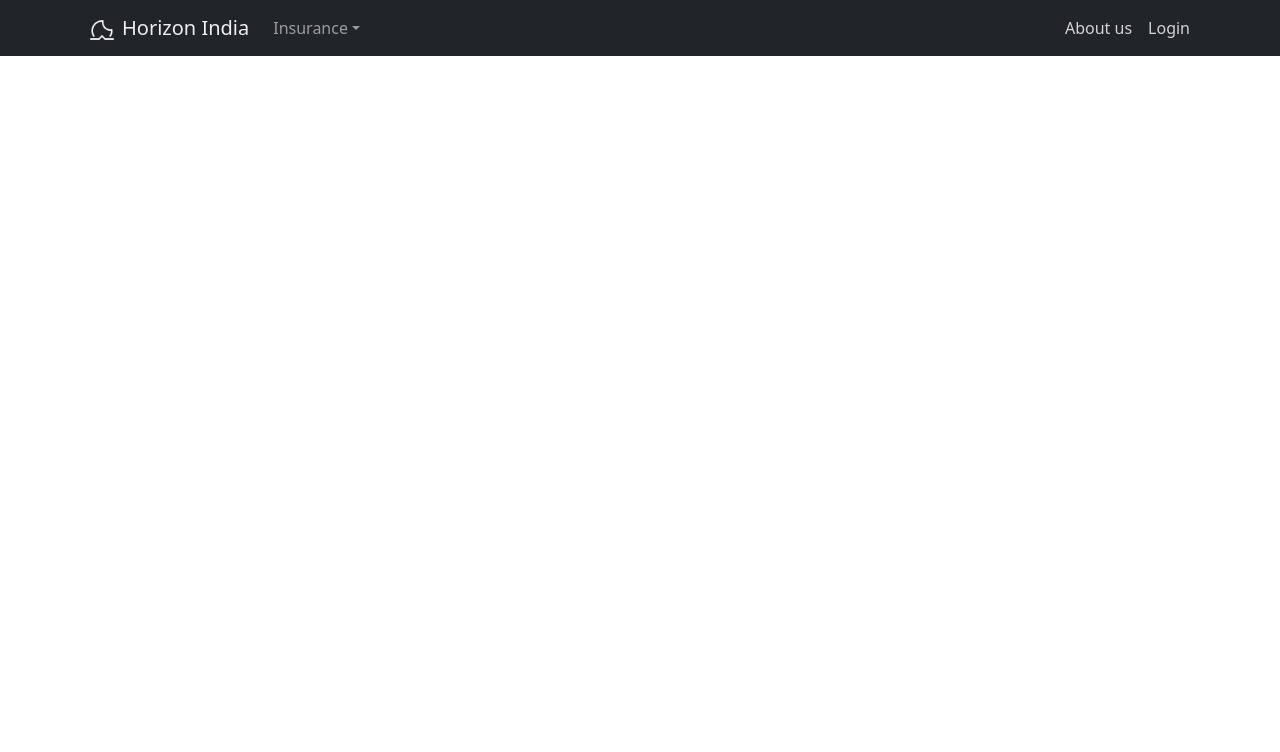
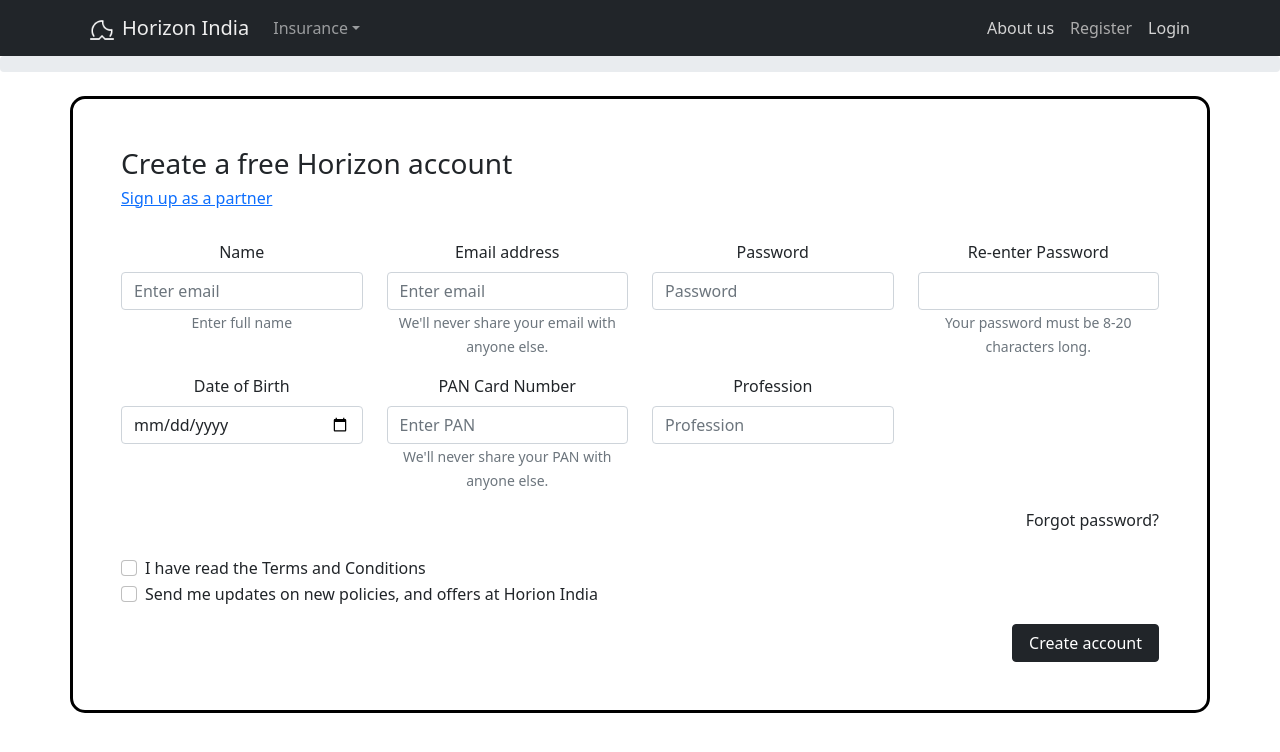
Before and after one commit to satyasrikar/horizon-frontend, a React (Create React App) app: page /register in a window 1280 px wide. Shown: the top 752 px of the page. Built offline with nearby package versions, Linux system fonts and the light colour scheme.

Commit message:
NavBar Update, Login Page UI changed, Register Page Added

```diff
--- a/src/App.js
+++ b/src/App.js
@@ -7,6 +7,7 @@
 import HomeNavbar from "./components/HomeNavbar";
 import AboutUs from "./pages/AboutUs";
 import LoginPage from "./pages/LoginPage";
+import UserRegisterPage from "./pages/UserRegisterPage";
 
 function App() {
   return (
@@ -17,6 +18,7 @@
         <Route exact path="/insurance" component={Insurance}></Route>
         <Route exact path="/about" component={AboutUs}></Route>
         <Route exact path="/login" component={LoginPage}></Route>
+        <Route exact path="/register" component={UserRegisterPage}></Route>
       </Router>
     </div>
   );
--- a/src/components/ChoosePartner.js
+++ b/src/components/ChoosePartner.js
@@ -91,15 +91,22 @@
                               width: "16rem",
                             }}
                           >
-                            <Col>
+                            <Col className="col-12 col-md-6">
                               <span> {partner.name}</span>
                             </Col>
-                            <Col>
+                            <Col className="col-12 col-md-4">
                               <span>
                                 <h6>
                                   <b> ₹{partner.policyAmount}</b>
                                 </h6>
                               </span>
+                            </Col>
+                            <Col className="col-12 col-md-2">
+                              <img
+                                src={partner.imageUrl}
+                                alt=""
+                                style={{ width: "3rem" }}
+                              />
                             </Col>
                           </Row>
                         </Accordion.Header>
@@ -111,9 +118,13 @@
                               style={{ width: "5rem" }}
                             />
                           </Col>
-                          Description: {partner.description} <br />
-                          Discount: {partner.discount}% <br />
-                          <b>Policy Amount: ₹{partner.policyAmount}</b> <br />
+
+                          <Row>
+                            Description: {partner.description}
+                            <br />
+                            Discount: {partner.discount}% <br />
+                            <b>Policy Amount: ₹{partner.policyAmount}</b> <br />
+                          </Row>
                           <Button
                             variant="dark"
                             onClick={() => {
--- a/src/components/GetQuoteForm.js
+++ b/src/components/GetQuoteForm.js
@@ -149,7 +149,9 @@
               </Row>
             </Form>
           ) : (
-            <ChoosePartner />
+            <div className="mt-4 mb-4">
+              <ChoosePartner />
+            </div>
           )}
         </Col>
       </Row>
--- a/src/components/HomeNavbar.js
+++ b/src/components/HomeNavbar.js
@@ -57,6 +57,15 @@
               <NavLink
                 className="navLink"
                 activeClassName="navLinkActive"
+                to="/register"
+              >
+                Register
+              </NavLink>
+            </Nav.Link>
+            <Nav.Link>
+              <NavLink
+                className="navLink"
+                activeClassName="navLinkActive"
                 to="/login"
               >
                 Login
--- a/src/pages/LoginPage.js
+++ b/src/pages/LoginPage.js
@@ -5,9 +5,15 @@
 const LoginPage = () => {
   return (
     <div>
-      <Container>
-        <Row className="justify-content-center mt-4" md={2}>
-          <Form>
+      <Container className="mt-4">
+        <Row className="justify-content-center" md={2}>
+          <Form
+            style={{ border: "3px solid black", borderRadius: "15px" }}
+            className="p-5"
+          >
+            <Row>
+              <h3 className="text-start">Login to Horizon</h3>
+            </Row>
             <Form.Group className="mb-3" controlId="formBasicEmail">
               <Form.Label>Email address</Form.Label>
               <Form.Control type="email" placeholder="Enter email" />
@@ -54,7 +60,8 @@
               <Button
                 variant="dark"
                 type="submit"
-                style={{ paddingInline: "1rem" }}
+                // style={{ paddingInline: "1rem" }}
+                className="px-3"
               >
                 <img
                   src="images/enter-invert.png"
--- /dev/null
+++ b/src/pages/UserRegisterPage.js
@@ -0,0 +1,156 @@
+import React, { useEffect, useState } from "react";
+import {
+  Form,
+  Button,
+  Container,
+  Row,
+  Col,
+  ProgressBar,
+} from "react-bootstrap";
+import "bootstrap/dist/css/bootstrap.min.css";
+import { Link } from "react-router-dom";
+
+const UserRegisterPage = () => {
+  const [progress, setProgress] = useState(0);
+
+  return (
+    <div>
+      <ProgressBar animated variant="success" now={progress} />
+      <Container className="mt-4">
+        <Row className="justify-content-center" xs={1} md={1}>
+          <Form
+            style={{ border: "3px solid black", borderRadius: "15px" }}
+            className="p-5"
+          >
+            <Row className="mb-4">
+              <h3 className="text-start">Create a free Horizon account</h3>
+              <h6 className="text-start">
+                <Link to="/">Sign up as a partner</Link>
+              </h6>
+            </Row>
+            <Row xs={1} sm={1} md={4}>
+              <Col>
+                <Form.Group className="mb-3" controlId="formBasicEmail">
+                  <Form.Label>Name</Form.Label>
+                  <Form.Control type="email" placeholder="Enter email" />
+                  <Form.Text className="text-muted">Enter full name</Form.Text>
+                </Form.Group>
+              </Col>
+              <Col>
+                <Form.Group className="mb-3" controlId="formBasicEmail">
+                  <Form.Label>Email address</Form.Label>
+                  <Form.Control type="email" placeholder="Enter email" />
+                  <Form.Text className="text-muted">
+                    We'll never share your email with anyone else.
+                  </Form.Text>
+                </Form.Group>
+              </Col>
+              <Col>
+                <Form.Group className="mb-3" controlId="formBasicPassword">
+                  <Form.Label>Password</Form.Label>
+                  <Form.Control type="password" placeholder="Password" />
+                </Form.Group>
+              </Col>
+              <Col>
+                <Form.Group className="mb-3" controlId="formBasicPassword">
+                  <Form.Label htmlFor="inputPassword5">
+                    Re-enter Password
+                  </Form.Label>
+                  <Form.Control
+                    type="password"
+                    id="inputPassword5"
+                    aria-describedby="passwordHelpBlock"
+                  />
+                  <Form.Text id="passwordHelpBlock" muted>
+                    Your password must be 8-20 characters long.
+                  </Form.Text>
+                </Form.Group>
+              </Col>
+            </Row>
+
+            <Row xs={1} sm={1} md={4}>
+              <Col>
+                <Form.Group className="mb-3" controlId="formBasicEmail">
+                  <Form.Label>Date of Birth</Form.Label>
+                  <Form.Control type="date" placeholder="Enter email" />
+                </Form.Group>
+              </Col>
+              <Col>
+                <Form.Group className="mb-3" controlId="formBasicEmail">
+                  <Form.Label>PAN Card Number</Form.Label>
+                  <Form.Control type="number" placeholder="Enter PAN" />
+                  <Form.Text className="text-muted">
+                    We'll never share your PAN with anyone else.
+                  </Form.Text>
+                </Form.Group>
+              </Col>
+
+              <Col>
+                <Form.Group className="mb-3" controlId="formBasicPassword">
+                  <Form.Label>Profession</Form.Label>
+                  <Form.Control type="text" placeholder="Profession" />
+                </Form.Group>
+              </Col>
+            </Row>
+
+            <div
+              style={{
+                display: "flex",
+                width: "100%",
+                justifyContent: "space-between",
+              }}
+            >
+              <div className="text-start">
+                <Form.Group className="mt-5" controlId="formBasicCheckbox">
+                  <div key={`inline-checkbox`}>
+                    <Form.Check
+                      type="checkbox"
+                      id={`inline-checkbox`}
+                      inline
+                      label="I have read the Terms and Conditions"
+                      name="type"
+                    />
+                  </div>
+                </Form.Group>
+                <Form.Group className="mb-3" controlId="formBasicCheckbox">
+                  <div key={`inline-checkbox`}>
+                    <Form.Check
+                      type="checkbox"
+                      id={`inline-checkbox`}
+                      inline
+                      label="Send me updates on new policies, and offers at Horion India"
+                      name="type"
+                    />
+                  </div>
+                </Form.Group>
+              </div>
+              <div>
+                <p>Forgot password?</p>
+              </div>
+            </div>
+            <div
+              style={{
+                display: "flex",
+                justifyContent: "end",
+              }}
+            >
+              <Button
+                variant="dark"
+                type="submit"
+                // style={{ paddingInline: "1rem" }}
+                className="px-3"
+                onClick={(e) => {
+                  e.preventDefault();
+                }}
+              >
+                Create account
+              </Button>
+            </div>
+          </Form>
+        </Row>
+      </Container>
+    </div>
+  );
+};
+
+export default UserRegisterPage;
```
